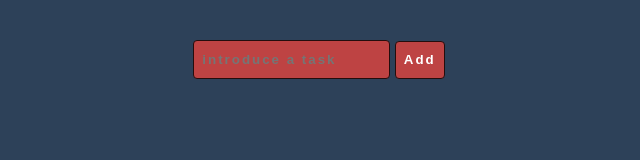
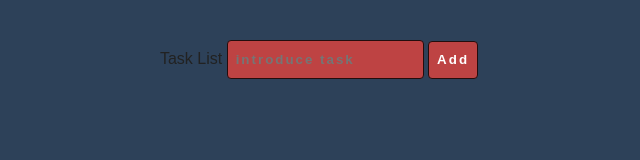
Before and after one commit to FrandevF/ListApp, a plain HTML site: page index.html in a window 1280 px wide. Shown: the whole page, without its empty margins (321-961 px from the left). Drawn offline with Linux system fonts and the light colour scheme.

Commit message:
asdsadas

```diff
--- a/index.html
+++ b/index.html
@@ -9,7 +9,8 @@
   </head>
   <body>
     <div class="add-names">
-      <input type="text" id="name" placeholder="introduce a task" />
+      <label for="name">Task List</label>
+      <input type="text" id="name" placeholder="introduce task" />
       <button id="add">Add</button>
     </div>
     <div class="names"></div>
```
